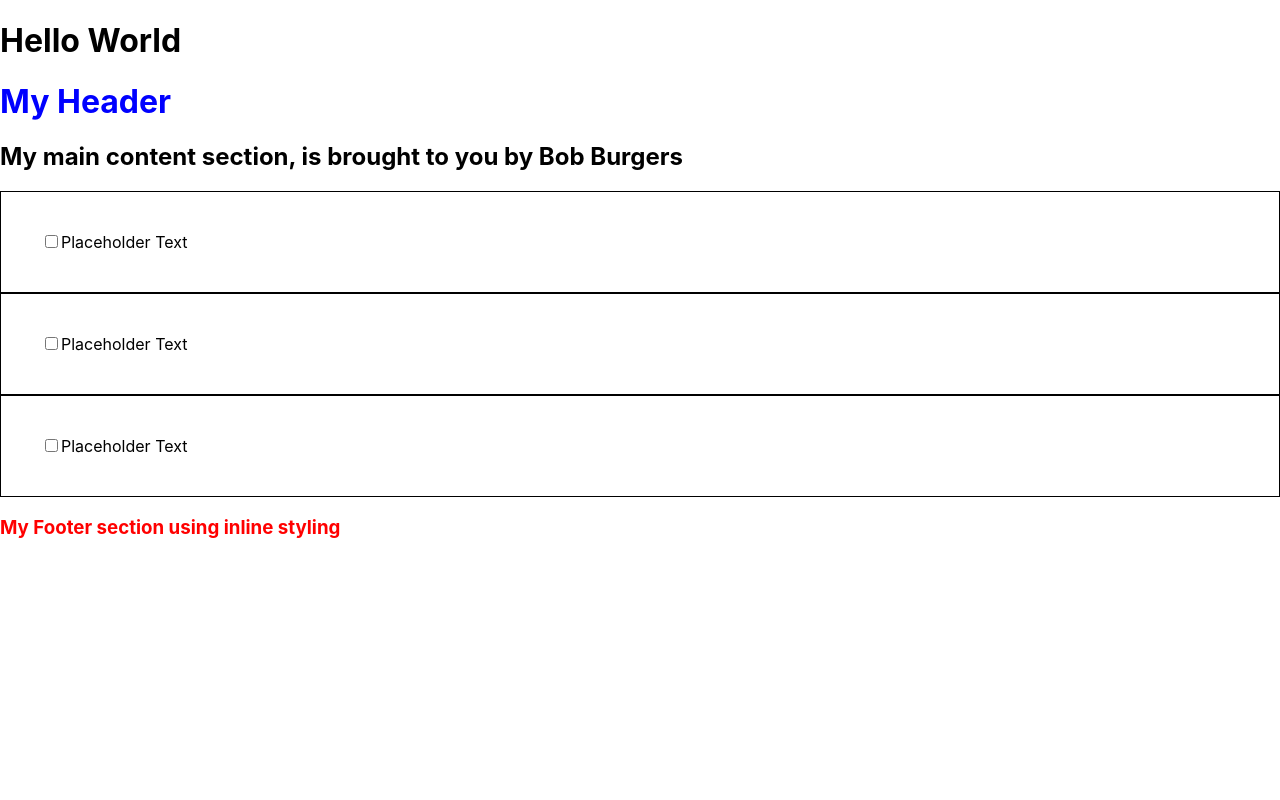
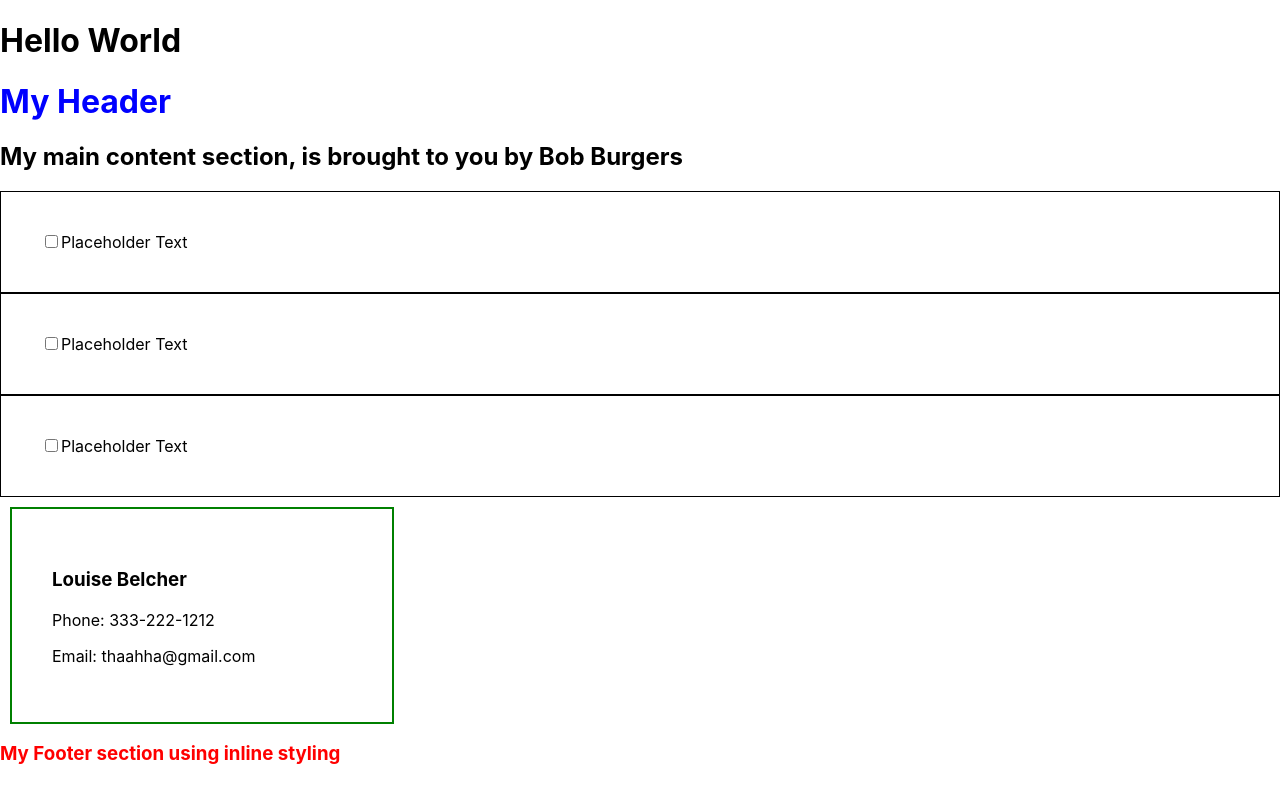
Before and after one commit to jfleurimond/5hourReactTutorial, a React (Create React App) app in the folder 5-hour/: page / in a window 1280 px wide. Built offline with nearby package versions, Linux system fonts and the light colour scheme.

Commit message:
Added a new component called ContactCard to learn how to pass prop data to components using the props object

```diff
--- a/5-hour/src/App.css
+++ b/5-hour/src/App.css
@@ -5,6 +5,13 @@
 .checkbox {
   padding: 40px;
   border: 1px solid black;
+}
+
+.contact-card {
+  padding: 40px;
+  border: 2px solid green;
+  margin: 10px;
+  width: 300px;
 }
 
 /* .App {
--- a/5-hour/src/MainContent.js
+++ b/5-hour/src/MainContent.js
@@ -1,4 +1,5 @@
 import TodoItem from "./TodoItem";
+import ContactCard from "./contactCard";
 
 function MainContent() {
 
@@ -12,6 +13,10 @@ function MainContent() {
             <TodoItem />
             <TodoItem />
             <TodoItem />
+            {/* Below we are going to use prop to pass data
+            we can use whatever name we want for the info*/}
+            < ContactCard name="Louise Belcher" phone="333-222-1212" email="thaahha@gmail.com" />
+
         </div>
     );
 }
--- /dev/null
+++ b/5-hour/src/contactCard.js
@@ -0,0 +1,15 @@
+function ContactCard(props){
+    // We are going to use this components to learn props
+    //we must add the props object to the function's parameter
+    return(
+
+        <div className="contact-card">
+            <h3>{props.name}</h3>
+            <p>Phone: {props.phone}</p>
+            <p>Email: {props.email}</p>
+        </div>
+
+    );
+}
+
+export default ContactCard
```
Also changed, not shown: 5-hour/src/MyTest.js (line endings or trailing spaces).
